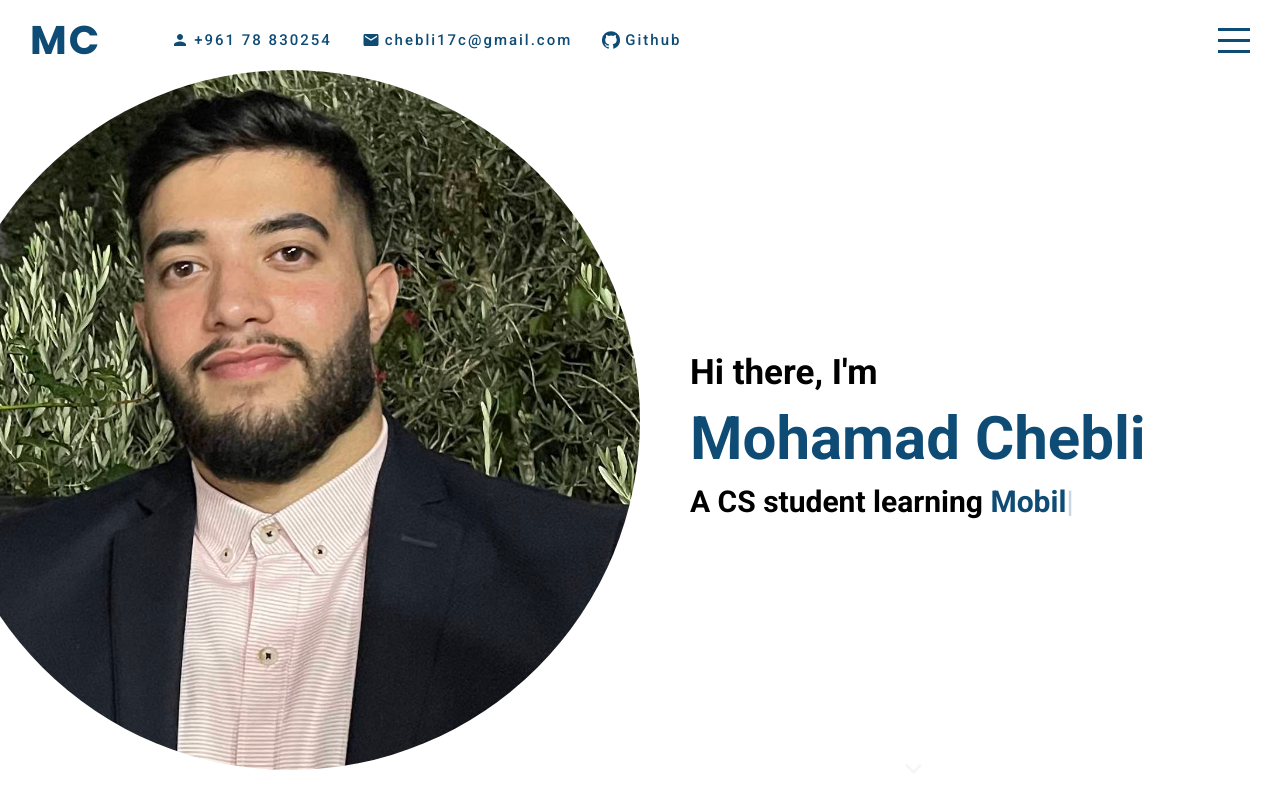
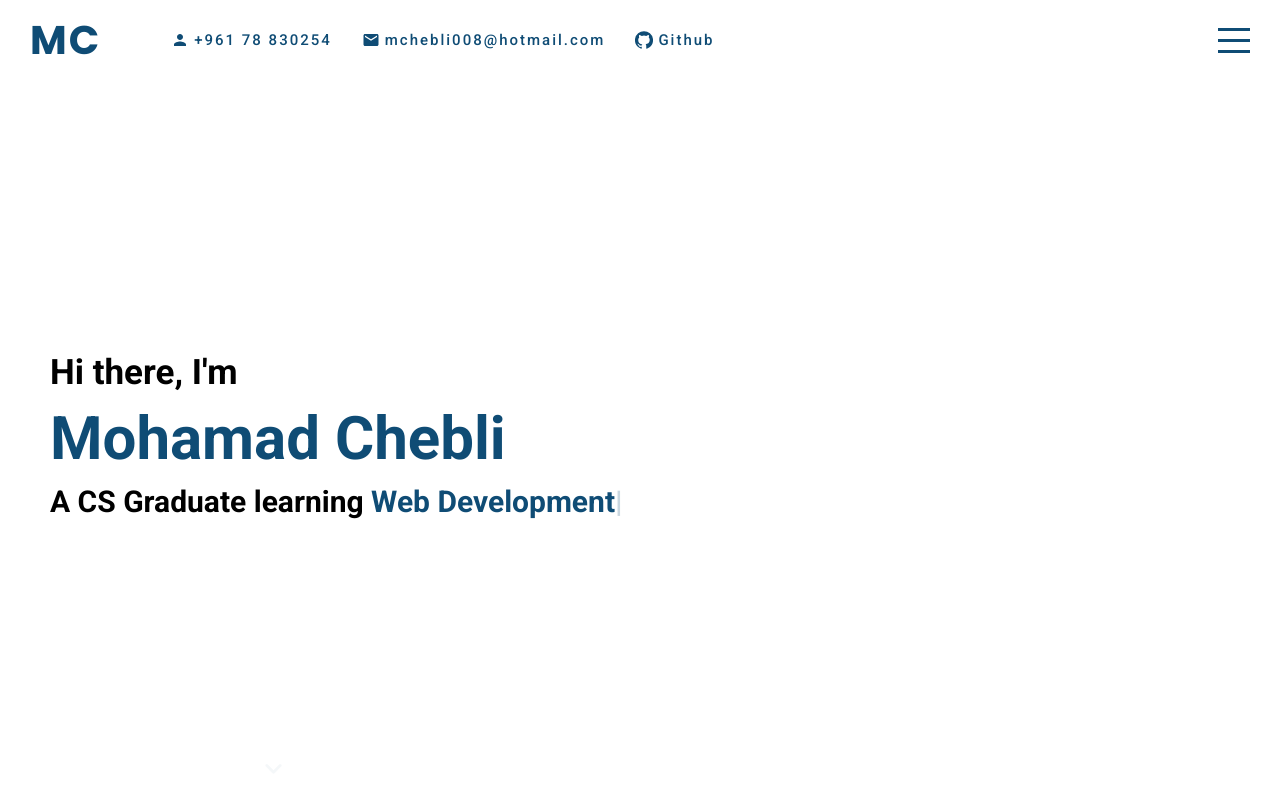
Before and after one commit to Mohamad44c/portfolio, a React (Create React App) app: page / in a window 1280 px wide. Built offline with nearby package versions, Linux system fonts and the light colour scheme.

Commit message:
UI updates

```diff
--- a/public/index.html
+++ b/public/index.html
@@ -1,28 +1,33 @@
 <!DOCTYPE html>
 <html lang="en">
-
   <head>
     <meta charset="utf-8" />
     <meta name="viewport" content="width=device-width, initial-scale=1" />
-  <meta name="description" content="Personal Portforlio created using ReactJS" />
-  <link href="https://fonts.googleapis.com/css2?family=Roboto:wght@100;200;300;400;500;700;900&display=swap"
-    rel="stylesheet">
-  <link rel="preconnect" href="https://fonts.googleapis.com">
-  <link rel="preconnect" href="https://fonts.gstatic.com" crossorigin>
-  <link href="https://fonts.googleapis.com/css2?family=Poppins:wght@200;300;400;700&display=swap" rel="stylesheet">
+    <meta
+      name="description"
+      content="Personal Portforlio created using ReactJS"
+    />
+    <link
+      href="https://fonts.googleapis.com/css2?family=Roboto:wght@100;200;300;400;500;700;900&display=swap"
+      rel="stylesheet"
+    />
+    <link rel="preconnect" href="https://fonts.googleapis.com" />
+    <link rel="preconnect" href="https://fonts.gstatic.com" crossorigin />
+    <link
+      href="https://fonts.googleapis.com/css2?family=Poppins:wght@200;300;400;700&display=swap"
+      rel="stylesheet"
+    />
     <title>Mohamad Chebli's Portforlio</title>
     <style>
       * {
-      font-family: 'Roboto', sans-serif;
+        font-family: "Roboto", sans-serif;
         margin: 0;
         overflow-x: hidden;
       }
-
     </style>
   </head>
 
   <body>
     <div id="root"></div>
   </body>
-
 </html>
--- a/src/components/Intro/Intro.jsx
+++ b/src/components/Intro/Intro.jsx
@@ -2,36 +2,39 @@ import React from "./Intro.scss";
 import { ExpandMoreRounded } from "@material-ui/icons";
 import { init } from "ityped";
 import { useEffect, useRef } from "react";
+// import { styled } from "@material-ui/core";
 
 export default function Intro() {
-
   const textRef = useRef();
 
   useEffect(() => {
     init(textRef.current, {
       showCursor: true,
-            backDelay: 1500,
+      backDelay: 10000,
       backSpeed: 60,
-            strings: ["Web Development", "Mobile Development", "Computer Networks", "Computer Security"] });
+      strings: ["Web Development"],
+    });
   }, []);
 
   return (
     <div className="intro" id="intro">
-            <div className="left">
+      {/* <div className="left">
           <div className="imgContainer">
             <img src="assets/me.jpg" alt="me"></img>
           </div>
-            </div>
+        </div> */}
       <div className="right">
         <div className="wrapper">
           <h2>Hi there, I'm</h2>
           <h1>Mohamad Chebli</h1>
-                    <h3>A CS student learning <span ref={textRef}></span></h3>
+          <h3>
+            A CS Graduate learning <span ref={textRef}></span>
+          </h3>
         </div>
         <a href="#portfolio">
           <ExpandMoreRounded className="icon" fontSize="large" />
         </a>
       </div>
     </div>
-    )
+  );
 }
--- a/src/components/Portfolio/Portfolio.jsx
+++ b/src/components/Portfolio/Portfolio.jsx
@@ -18,7 +18,7 @@ export default function Portfolio() {
         },
         {
             id: "web",
-            title: "Web App"
+            title: "Web Apps"
         },
         {
             id: "programming",
--- a/src/components/Topbar/TopBar.jsx
+++ b/src/components/Topbar/TopBar.jsx
@@ -6,18 +6,31 @@ export default function TopBar({ menuOpen, setMenuOpen }) {
     <div className={"topbar " + (menuOpen && "active")}>
       <div className="wrapper">
         <div className="left">
-                    <a href="intro" className="logo">MC</a>
+          <a href="intro" className="logo">
+            MC
+          </a>
           <div className="itemContainer">
             <Person className="icon" />
             <span>+961 78 830254</span>
           </div>
           <div className="itemContainer">
             <Mail className="icon" />
-                        <span>chebli17c@gmail.com</span>
+            <span>
+              <a href="mailto:mchebli008@hotmail.com">mchebli008@hotmail.com</a>
+            </span>
           </div>
           <div className="itemContainer">
             <GitHub className="icon" />
-                        <span><a rel="noreferrer" href="https://github.com/Mohamad44c" target="_blank" className="githubLink">Github</a></span>
+            <span>
+              <a
+                rel="noreferrer"
+                href="https://github.com/Mohamad44c"
+                target="_blank"
+                className="githubLink"
+              >
+                Github
+              </a>
+            </span>
           </div>
         </div>
 
--- a/src/components/Topbar/TopBar.scss
+++ b/src/components/Topbar/TopBar.scss
@@ -10,7 +10,7 @@
   z-index: 3;
   transition: all 1s ease;
   letter-spacing: 2px;
-        @include mobile{
+  @include mobile {
     letter-spacing: 1px;
     height: 50px;
     padding-top: 5px;
@@ -21,7 +21,7 @@
     display: flex;
     align-items: center;
     justify-content: space-between;
-        @include mobile{
+    @include mobile {
       padding: 10px 15px;
     }
 
@@ -34,7 +34,7 @@
         text-decoration: none;
         color: inherit;
         margin-right: 40px;
-                font-family: 'Poppins', sans-serif;
+        font-family: "Poppins", sans-serif;
 
         @include mobile {
           font-size: 15px;
@@ -66,9 +66,13 @@
           @include mobile {
             font-size: 9px;
           }
+          a {
+            text-decoration: none;
+            color: $maincolor;
           }
         }
-            .githubLink{
+      }
+      .githubLink {
         text-decoration: none;
         color: $maincolor;
         font-family: inherit;
@@ -83,7 +87,7 @@
         flex-direction: column;
         justify-content: space-between;
         cursor: pointer;
-                @include mobile{
+        @include mobile {
           width: 13px;
           height: 12px;
         }
@@ -94,7 +98,7 @@
           background-color: $maincolor;
           transform-origin: left;
           transition: all 2s ease;
-                    @include mobile{
+          @include mobile {
             margin-right: 3px;
           }
         }
@@ -102,12 +106,13 @@
     }
   }
 
-    &.active{
+  &.active {
+    * {
       background-color: $maincolor;
-        color: white;
+      color: white !important;
+    }
 
     .hamburger {
-
       span {
         &:first-child {
           background-color: white;
```
Also changed, not shown: public/assets/FullSizeRender.jpeg (added). Lines whose indentation alone changed are shown as unchanged.
